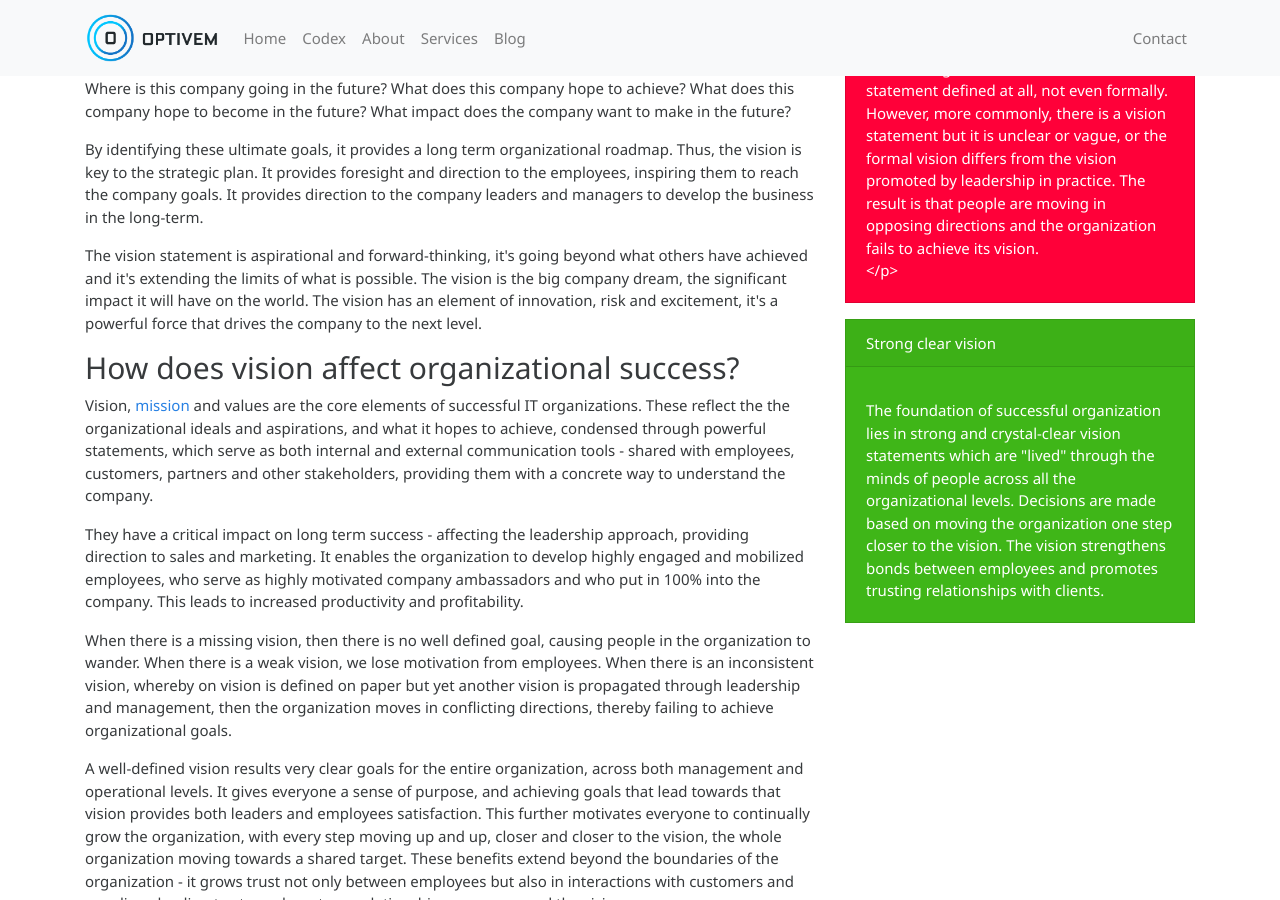
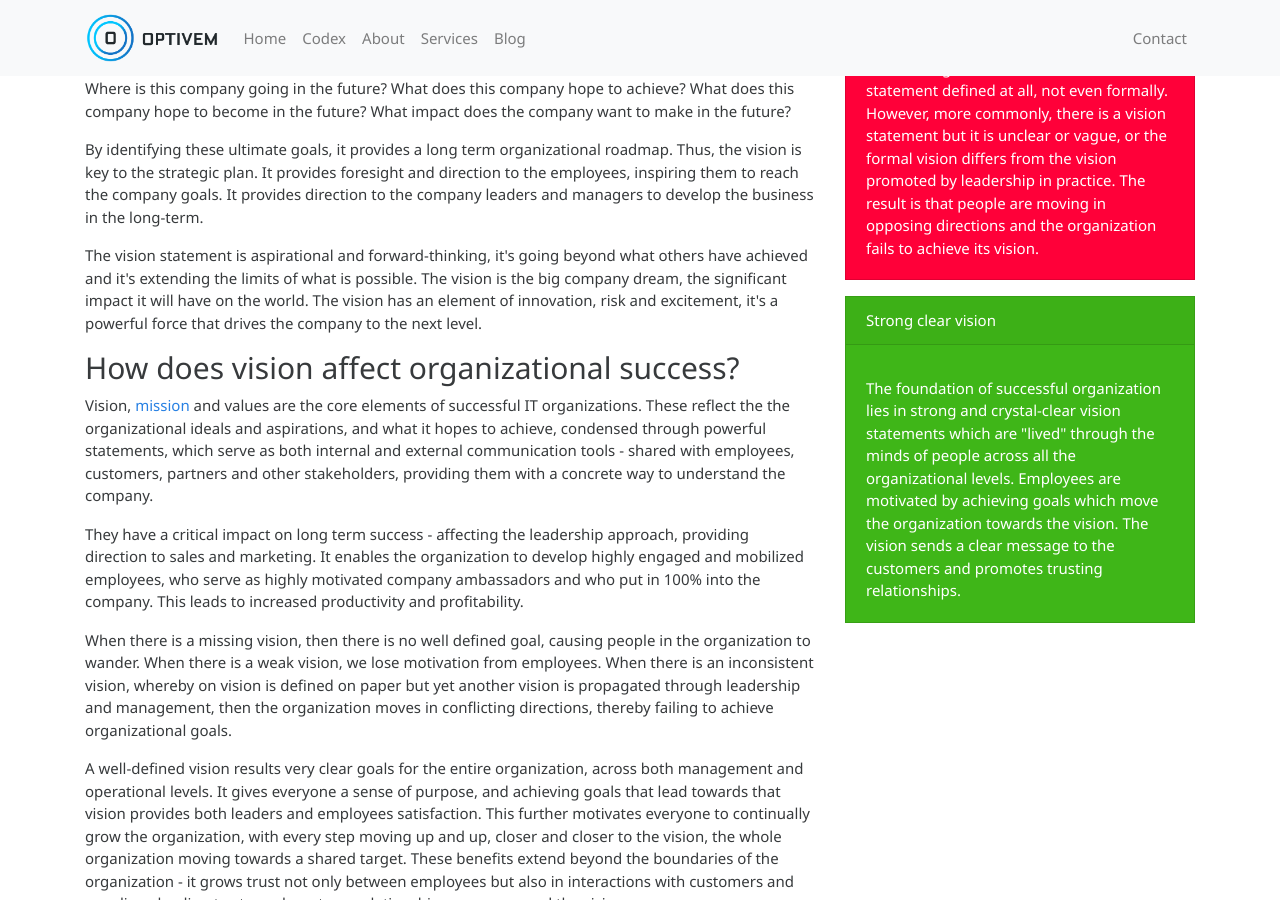
Before and after one commit to optivem/optivem.github.io, a Jekyll site: the page built from _pages/codex/vision.md, in a window 1280 px wide and 900 px high, scrolled down 389 px. Built offline with Jekyll 4.4.1, drawn with Linux system fonts in a browser that asks for light colours.

Commit message:
#35 Codex - Vision

```diff
--- a/_pages/codex/vision.md
+++ b/_pages/codex/vision.md
@@ -41,7 +41,6 @@ description: Organizational vision sets the powerful goals and aspirations for h
 			<div class="card-header">Poorly defined vision</div>
 			<div class="card-body">
 				<p class="card-text">In some organizations there is no vision statement defined at all, not even formally. However, more commonly, there is a vision statement but it is unclear or vague, or the formal vision differs from the vision promoted by leadership in practice. The result is that people are moving in opposing directions and the organization fails to achieve its vision.</p>
-				</p>
 			</div>
 		</div>
 
@@ -49,7 +48,7 @@ description: Organizational vision sets the powerful goals and aspirations for h
 			<div class="card-header">Strong clear vision</div>
 			<div class="card-body">
 				<h4 class="card-title"></h4>
-				<p class="card-text">The foundation of successful organization lies in strong and crystal-clear vision statements which are "lived" through the minds of people across all the organizational levels. Decisions are made based on moving the organization one step closer to the vision. The vision strengthens bonds between employees and promotes trusting relationships with clients.</p>
+				<p class="card-text">The foundation of successful organization lies in strong and crystal-clear vision statements which are "lived" through the minds of people across all the organizational levels. Employees are motivated by achieving goals which move the organization towards the vision. The vision sends a clear message to the customers and promotes trusting relationships.</p>
 			</div>
 		</div>
 
```
